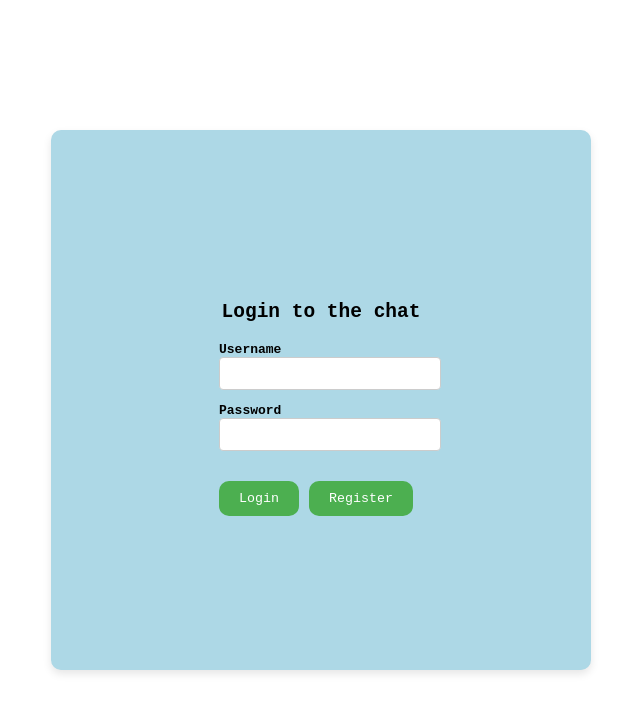
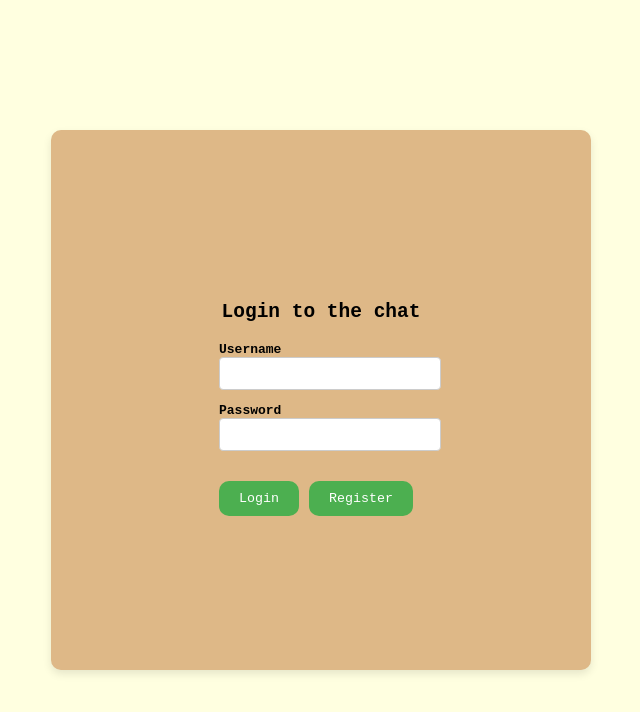
Before and after one commit to Dmate889/live_chat_service, an Angular app in the folder live_chat_service/: page /chat in a window 1280 px wide. Both pictures are taken after a click on the button "Logout". Shown: the top 712 px of the page, without its empty margins (319-959 px from the left). Built offline with nearby package versions, Linux system fonts and the light colour scheme; no server answers.

Commit message:
Styling CSS

```diff
--- a/live_chat_service/src/app/components/chat/chat.component.css
+++ b/live_chat_service/src/app/components/chat/chat.component.css
@@ -1,3 +1,12 @@
+.background-container{
+  position: absolute;
+  top: 0;
+  left: 0;
+  width: 100%;
+  height: 100%;
+  background-color: lightyellow;
+}
+
 .chat-container {
   display: flex;
   flex-direction: column;
@@ -8,7 +17,7 @@
   padding: 20px;
   border: 1px solid #ddd;
   border-radius: 8px;
-  background-color: gray;
+  background-color: wheat;
   box-shadow: 0 4px 12px rgba(0, 0, 0, 0.1);
   font-family: Arial, sans-serif;
 }
@@ -17,7 +26,7 @@
   flex: 1;
   font-size: 1.2em;
   padding: 16px;
-  background-color: #ffffff;
+  background-color: burlywood;
   border-radius: 8px;
   max-height: 80vh;
   overflow-y: auto;
@@ -29,12 +38,12 @@
   margin-bottom: 12px;
   border-radius: 6px;
   color: #333;
-  background-color: #e0f7fa;
+  background-color: lightgoldenrodyellow;
   max-width: 75%;
 }
 
 .message:nth-child(even) {
-  background-color: #fce4ec;
+  background-color: lightyellow;
   align-self: flex-end;
 }
 
@@ -62,16 +71,18 @@
   padding-top: 15px;
   gap: 12px;
   border-top: 1px solid #ddd;
-  background-color: #fff;
+  background-color: lightyellow;
 }
 
 .message-input {
+  height: 30px;
   flex: 1;
-  padding: 12px;
+  padding: 10px;
   font-size: 1.1em;
   border: 1px solid #ddd;
   border-radius: 6px;
   box-shadow: inset 0 2px 4px rgba(0, 0, 0, 0.05);
+  background-color: lightyellow;
 }
 
 .smiley-icon {
@@ -94,7 +105,7 @@
   display: flex;
   gap: 8px;
   padding: 10px;
-  background-color: #f0f0f0;
+  background-color: lightyellow;
   border: 1px solid #ddd;
   border-radius: 8px;
   box-shadow: 0 4px 8px rgba(0, 0, 0, 0.1);
@@ -114,7 +125,7 @@
   gap: 15px;
   justify-content: flex-end;
   position: relative;
-  padding-top: 10px;
+  padding-top: 1px;
 }
 
 .send-button,
--- a/live_chat_service/src/app/components/chat/chat.component.html
+++ b/live_chat_service/src/app/components/chat/chat.component.html
@@ -1,3 +1,4 @@
+<div class="background-container">
   <div class="chat-container">
       <div class="message-container" #messageContainer>
         <div *ngFor="let message of messages" class="message">
@@ -33,3 +34,4 @@
       </div>
       </form>
     </div>
+</div>
--- a/live_chat_service/src/app/components/disconnected/disconnected.component.css
+++ b/live_chat_service/src/app/components/disconnected/disconnected.component.css
@@ -1,7 +1,16 @@
+.background-container{
+  position: absolute;
+  top: 0;
+  left: 0;
+  width: 100%;
+  height: 100%;
+  background-color: lightyellow;
+}
+
 .disconnected-container {
     text-align: center;
     padding: 50px;
-    background-color: #f8d7da;
+    background-color: burlywood;
     color: #721c24;
     border: 1px solid #f5c6cb;
     margin: 20px;
--- a/live_chat_service/src/app/components/disconnected/disconnected.component.html
+++ b/live_chat_service/src/app/components/disconnected/disconnected.component.html
@@ -1,3 +1,4 @@
+<div class="background-container">
   <div class="disconnected-container">
       <h1>You are disconnected</h1>
       <p>Your connection has been terminated</p>
@@ -6,3 +7,4 @@
     <div>
       <button type="submit" class="button" (click)="backtoChat($event)">Go Back to the Login page</button>
     </div>
+</div>
--- a/live_chat_service/src/app/components/login-page/login-page.component.css
+++ b/live_chat_service/src/app/components/login-page/login-page.component.css
@@ -1,3 +1,12 @@
+.background-container {
+  position: absolute;
+  top: 0;
+  left: 0;
+  width: 100%;
+  height: 100%;
+  background-color: lightyellow;
+}
+
 .form_s {
     height: 500px;
     width: 500px;
@@ -16,7 +25,7 @@
     background-color: white;
     border-radius: 10px;
     box-shadow: 0 4px 8px rgba(0,0,0,0.1);
-    background-color: lightblue;
+    background-color: burlywood;
   }
 
   .button {
--- a/live_chat_service/src/app/components/login-page/login-page.component.html
+++ b/live_chat_service/src/app/components/login-page/login-page.component.html
@@ -1,3 +1,4 @@
+<div class="background-container">
     <div class="form_s">
         <h2>Login to the chat</h2>
         <form (ngSubmit)="loginUser($event)">
@@ -11,3 +12,4 @@
             </div>
         </form>
     </div>
+</div>
```
Also changed, not shown: 1 other file (tests, documents, lock files or other folders). Lines whose indentation alone changed are shown as unchanged.
